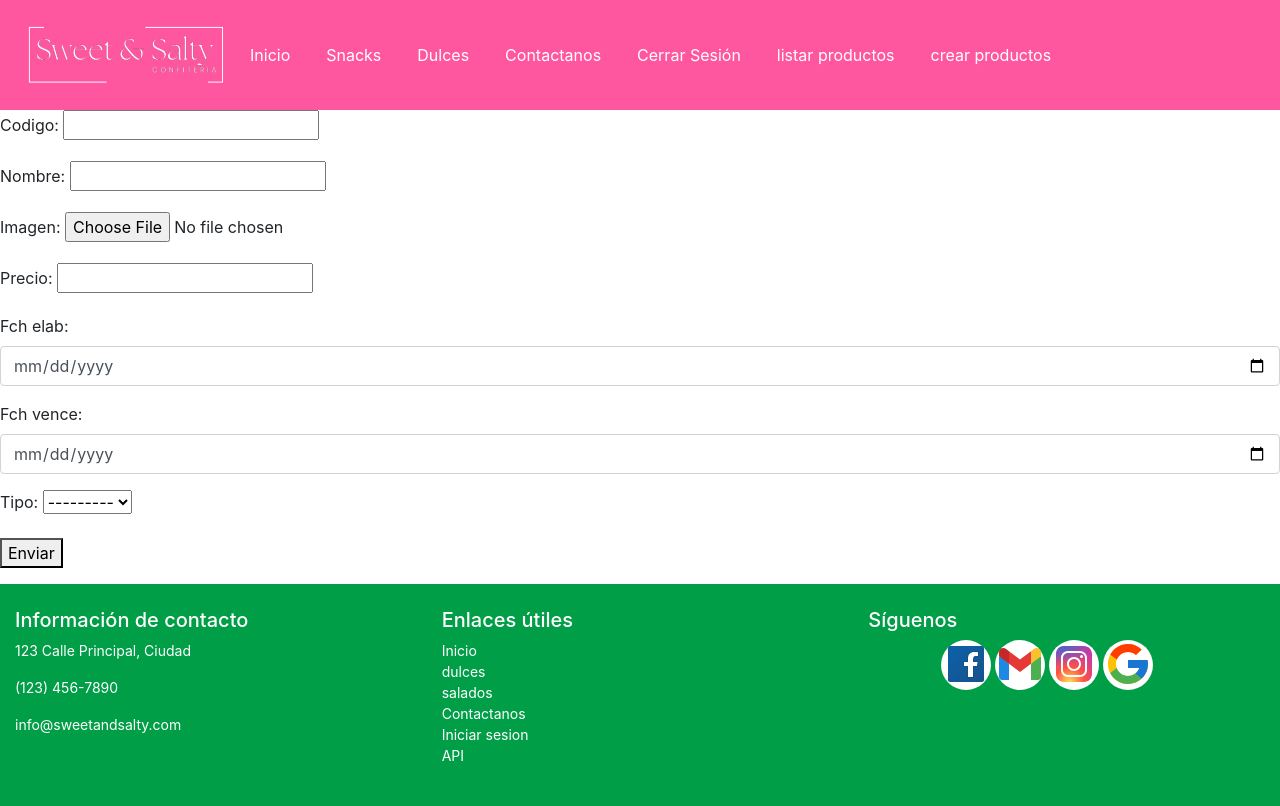
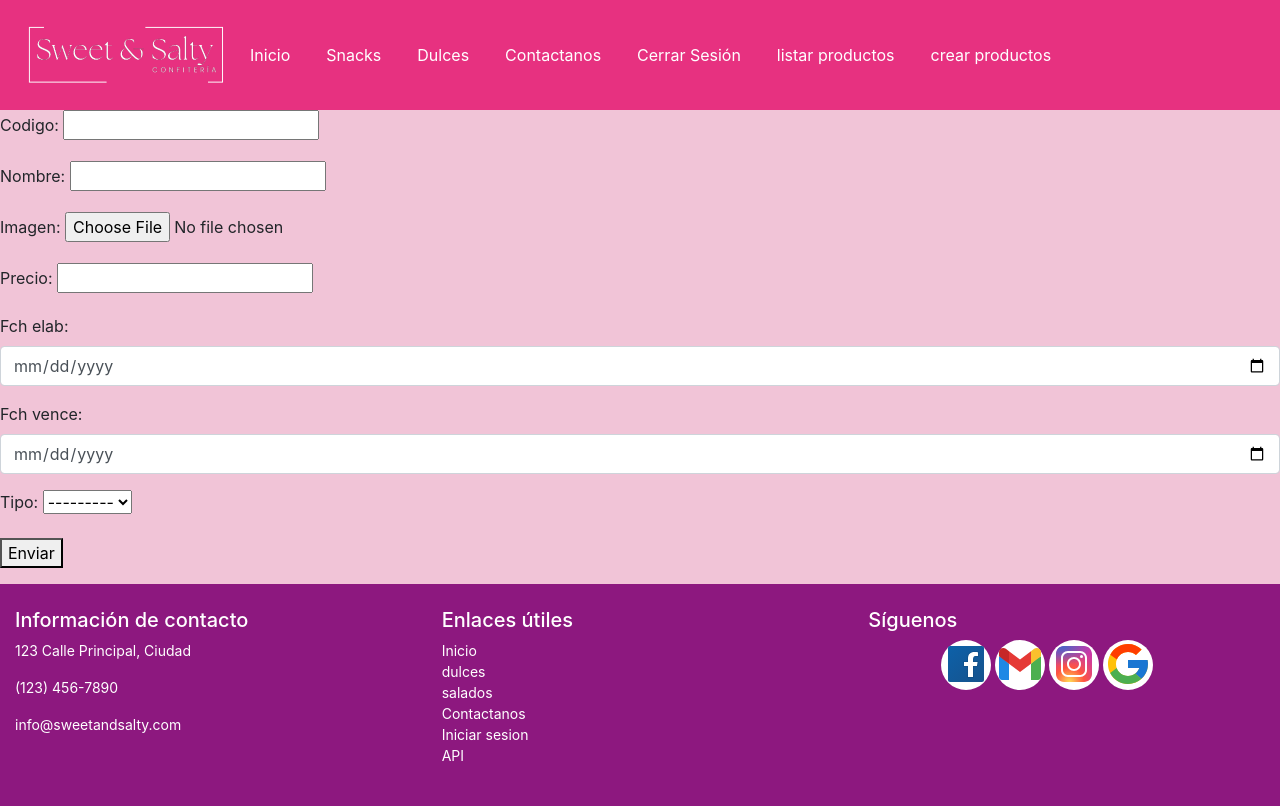
Before and after one commit to gabrgomez/catalogo-confites-django, a Django app: page /catalogo/agregar in a window 1280 px wide. Run offline with Django 4.2, Linux system fonts and the light colour scheme; a user stored in the database is signed in; data comes from the database, SQL or seed files in the repository; some libraries are stand-ins or nearby versions.

Commit message:
actualizando css

```diff
--- a/static/css/estilo1.css
+++ b/static/css/estilo1.css
@@ -1,6 +1,7 @@
 body {
   margin: 0;
   padding: 0;
+  background-color: #f1c4d7; /* Color de fondo deseado */
 }
 
 /* Estilos generales del footer */
@@ -52,12 +53,12 @@ footer {
   }
 
   /* Estilos para el fondo */
-  footer.bg-custom {
-    background-color: #009E46;
+  footer {
+    background-color: #8d187f; /* Color de fondo deseado */
   }
 
   header {
-	background-color: #FF56A0;
+	background-color: #e73180;
 	color: #252ba7;
 	padding: 10px;
 }
@@ -109,7 +110,7 @@ height: 500px;
 }
 
 .navbar-custom {
-    background-color: #FF56A0;
+    background-color: #e73180;
 }
 
 .custom-toggler .navbar-toggler-icon {
@@ -134,9 +135,9 @@ height: 500px;
 }
 
 .carousel-inner {
-  border-right: 180px solid #FFFFFF;
+  border-right: 180px solid #f1c4d7;
 
-  border-left: 180px solid #FFFFFF;
+  border-left: 180px solid #f1c4d7;
 }
 
 @media screen and (max-width: 800px) {
```
